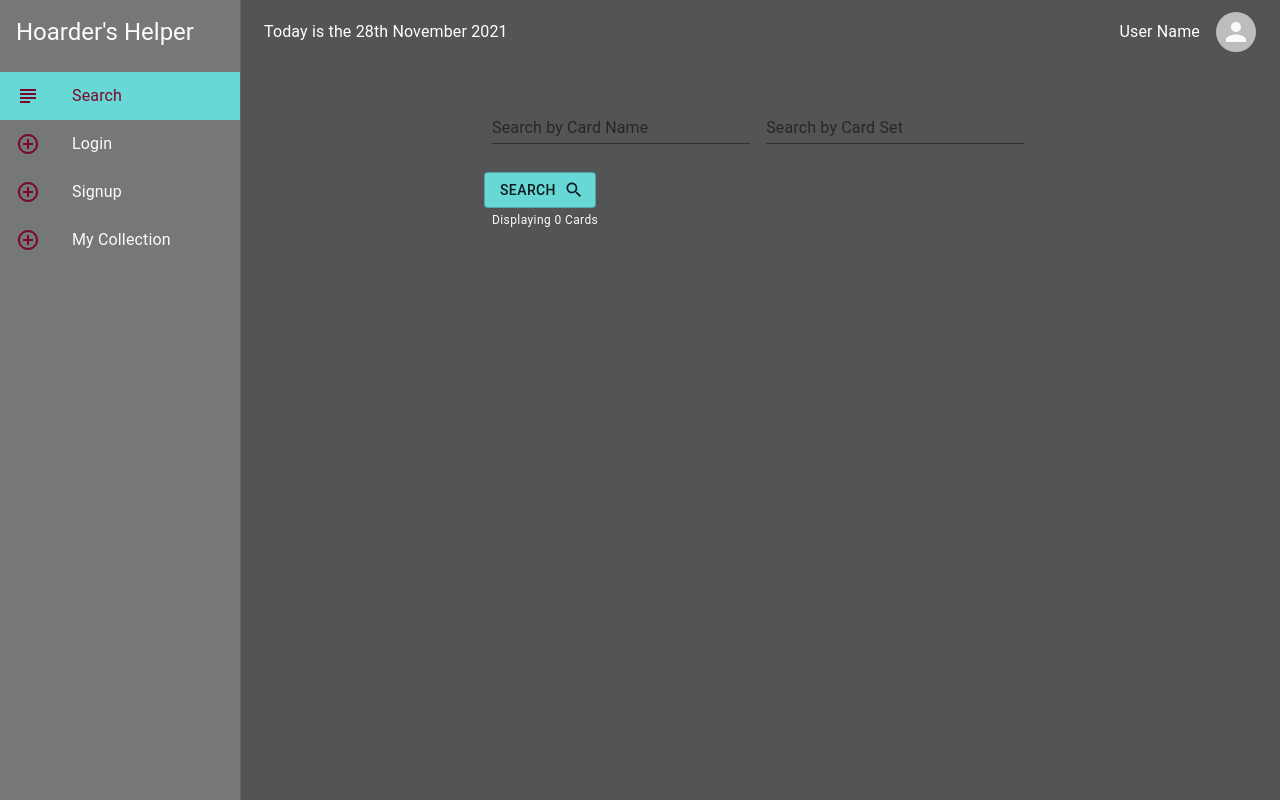
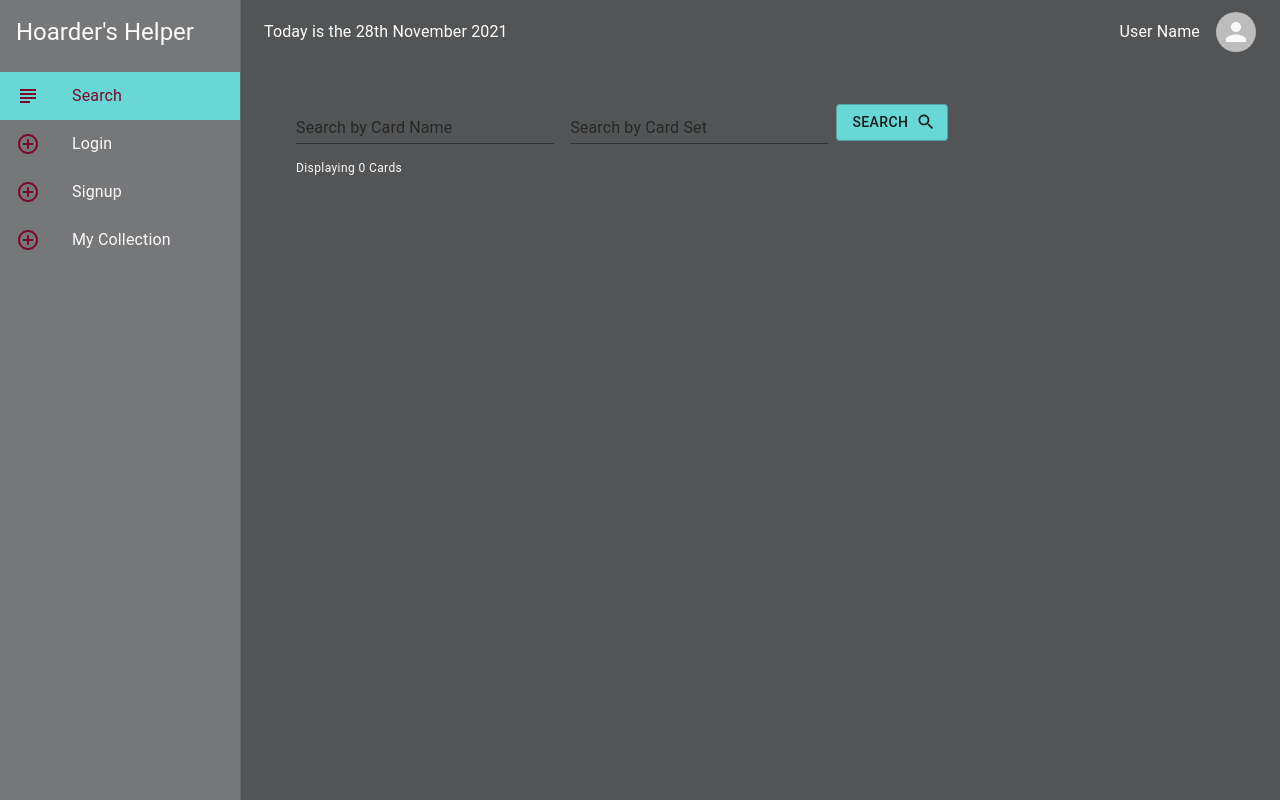
Before and after one commit to BerlicTheHunter/HoardersHelper, a React (Create React App) app in the folder client/: page / in a window 1280 px wide. Built offline with nearby package versions, Linux system fonts and the light colour scheme.

Commit message:
fixed max width and onchange

```diff
--- a/client/src/pages/Home.js
+++ b/client/src/pages/Home.js
@@ -97,7 +97,7 @@ export default function Home() {
   return (
 
 
-    <Container maxWidth='sm'>
+    <Container maxWidth='xl'>
       <form className={classes.root} noValidate autoComplete="off" onSubmit={handleCardSearch}>
         <TextField
           id="searchName"
@@ -106,7 +106,7 @@ export default function Home() {
           variant="standard"
           InputProps={{style: {color: textColor}}}
           color="secondary"
-          Change={(event)=> setSearchName(event.target.value)}
+          onChange={(event)=> setSearchName(event.target.value)}
         />
         <TextField className={classes.search}
           id="searchSet"
```
